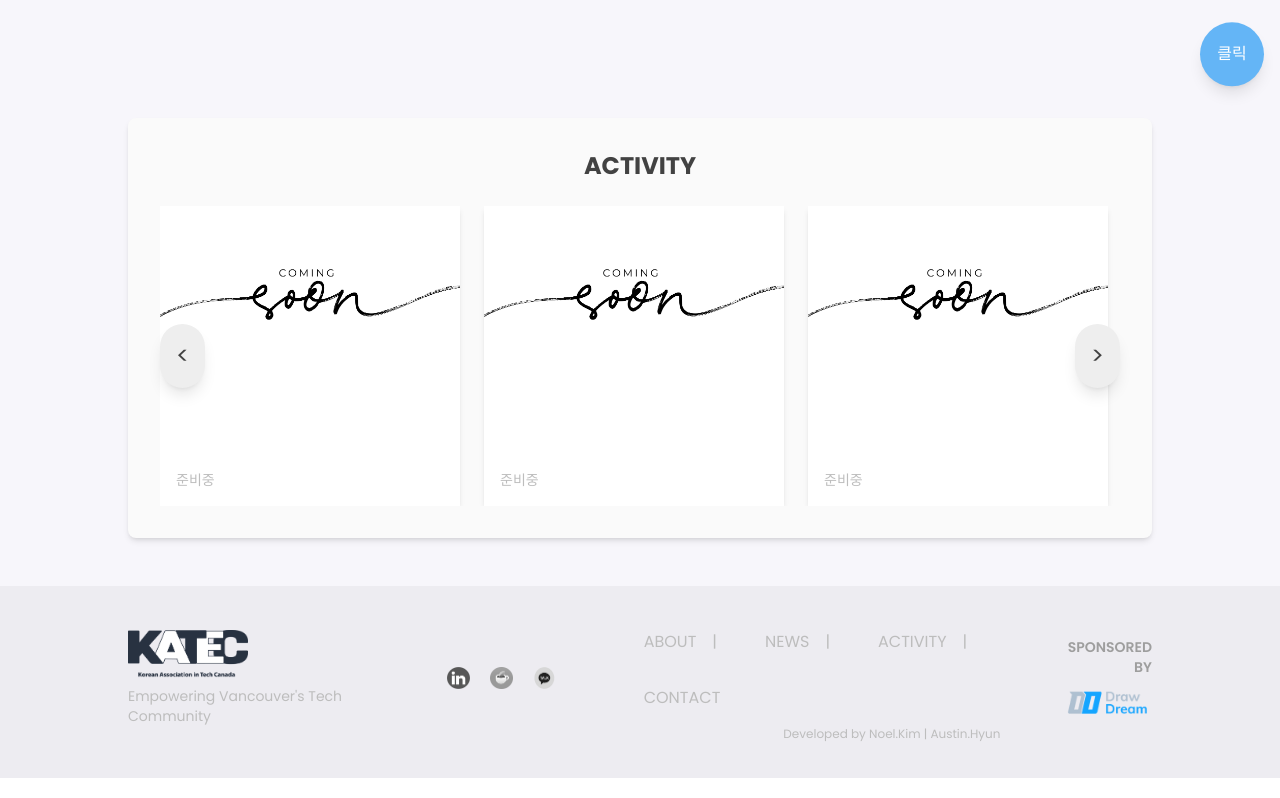
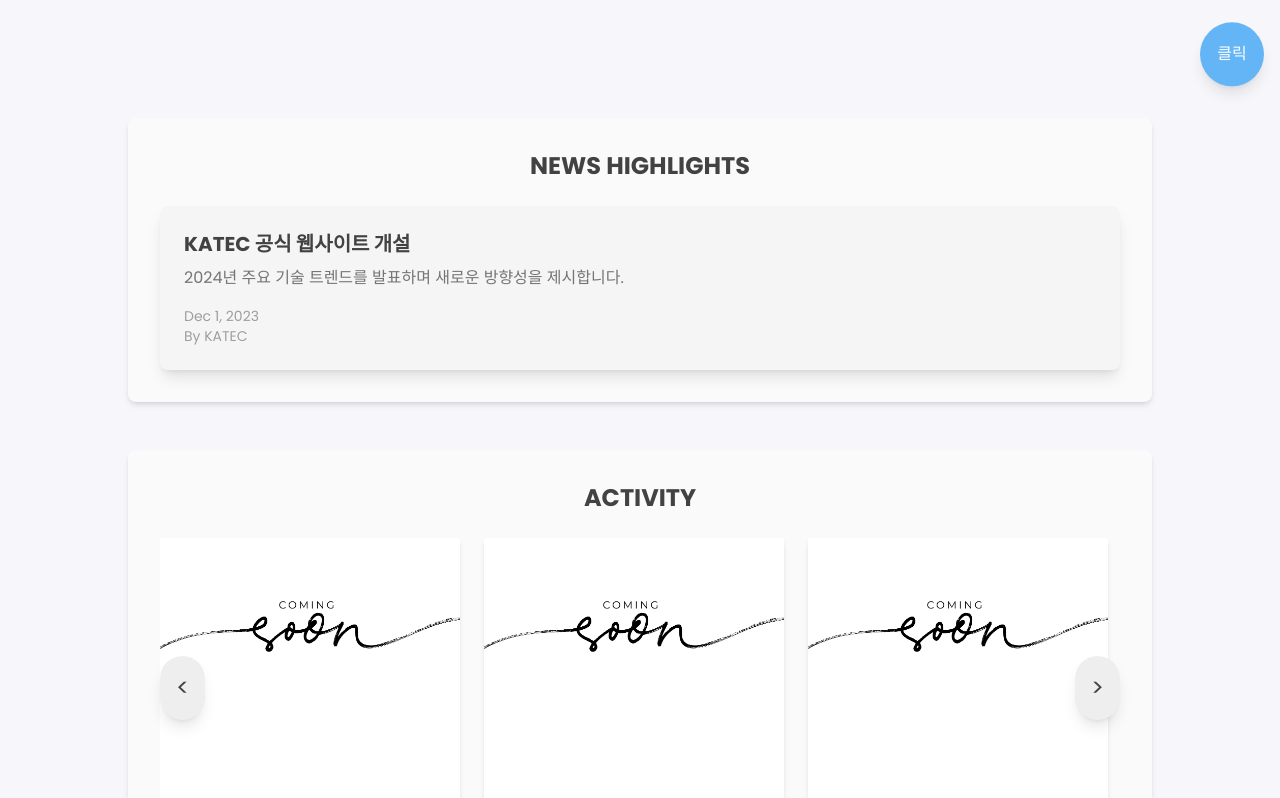
Before and after one commit to KATEC-Vancouver/katec-web-next, a Next.js app: page / in a window 1280 px wide. Shown: the part 682-1480 px from the top of the page. Built offline with nearby package versions, Linux system fonts and the light colour scheme.

Commit message:
finished newsflash card

```diff
--- a/app/activity/page.tsx
+++ b/app/activity/page.tsx
@@ -1,7 +1,7 @@
 'use client';
 
 import React, { useState } from 'react';
-import CardDefault from '@/components/Card/CardDefault';
+import CardDefault from '@/components/Card/ActivityCardDefault';
 import Modal from '@/components/Modal/Modal';
 
 
--- a/app/news/page.tsx
+++ b/app/news/page.tsx
@@ -1,8 +1,9 @@
 'use client';
 
 import React, { useState } from 'react';
+import NewsCardDefault from '@/components/Card/NewsCardDefault'; // 재사용 가능한 뉴스 카드 컴포넌트
 
-const news = [
+export const news = [
   {
     title: "2024 박기범님 세미나 진행",
     date: "Oct 5, 2024",
@@ -35,6 +36,7 @@ const news = [
   },
 ];
 
+
 const NewsPage: React.FC = () => {
   const [selectedNews, setSelectedNews] = useState<null | typeof news[0]>(null);
 
@@ -42,35 +44,35 @@ const NewsPage: React.FC = () => {
 
   return (
     <div className="flex flex-col items-center justify-center gap-8 px-4 py-10 md:px-20 bg-[#f7f6fb] pt-[100px] min-h-screen">
-      {/* content & text */}
+      {/* Header */}
       <div className="w-full max-w-6xl text-center">
         <h2 className="text-3xl font-bold text-gray-800 mb-6">NEWS</h2>
       </div>
 
-      {/* card list */}
+      {/* 카드 리스트 */}
       <div className="w-full max-w-6xl">
         <div className="grid gap-6 mt-8 sm:grid-cols-1 lg:grid-cols-1 w-full">
           {news.map((item, index) => (
             <div
               key={index}
-              className="relative bg-[#f7f6fb] p-6 border border-transparent hover:border-gray-300 hover:shadow-xl transition w-full cursor-pointer"
-              onClick={() => setSelectedNews(item)}
+              onClick={() => setSelectedNews(item)} // 클릭 시 모달 열기
+              className="cursor-pointer"
             >
-              <h3 className="text-xl font-bold text-gray-800">{item.title}</h3>
-              <p className="mt-2 text-gray-600">{item.desc}</p>
-              <div className="mt-4 text-sm text-gray-500">
-                <p>{item.date}</p>
-                <p>By {item.author}</p>
-              </div>
+              <NewsCardDefault
+                title={item.title}
+                desc={item.desc}
+                date={item.date}
+                author={item.author}
+              />
             </div>
           ))}
         </div>
       </div>
 
-      {/* Modal */}
+      {/* 모달 */}
       {selectedNews && (
         <div className="fixed inset-0 bg-black bg-opacity-50 flex items-center justify-center z-50">
-          <div className="bg-white rounded-lg shadow-lg p-6 w-full max-w-lg relative">
+          <div className="bg-blue-gray-500 rounded-lg shadow-lg p-6 w-full max-w-lg relative">
             <button
               onClick={closeModal}
               className="absolute top-4 right-4 text-gray-500 hover:text-gray-700"
--- a/components/Card/CardDefault.tsx
+++ b/components/Card/ActivityCardDefault.tsx
@@ -10,7 +10,8 @@ interface CardProps {
 
 const CardDefault: FC<CardProps> = ({ title, desc, img, date }) => {
   return (
-    <div className="w-full bg-white shadow-md overflow-hidden flex flex-col h-[300px]">
+    <div className="w-full bg-white shadow-md overflow-hidden flex flex-col h-[300px] transition-transform hover:scale-105">
+
 
       <div className="h-[60%] w-full flex-shrink-0">
         <Image
--- /dev/null
+++ b/components/Card/NewsCardDefault.tsx
@@ -0,0 +1,24 @@
+// NewsCardDefault.tsx
+import React, { FC } from "react";
+
+interface NewsCardProps {
+  title: string;
+  desc: string;
+  date: string;
+  author: string;
+}
+
+const NewsCardDefault: FC<NewsCardProps> = ({ title, desc, date, author }) => {
+  return (
+    <div className="w-full bg-gray-100 p-6 rounded-lg shadow-lg transition-transform hover:scale-105">
+      <h3 className="text-xl font-bold text-gray-800">{title}</h3>
+      <p className="mt-2 text-gray-600">{desc}</p>
+      <div className="mt-4 text-sm text-gray-500">
+        <p>{date}</p>
+        <p>By {author}</p>
+      </div>
+    </div>
+  );
+};
+
+export default NewsCardDefault; // 반드시 default로 export
--- a/components/Home/ActivityHighlights/ActivityHighlights.tsx
+++ b/components/Home/ActivityHighlights/ActivityHighlights.tsx
@@ -1,6 +1,6 @@
 'use client';
 import React, { useState, useRef, useEffect } from 'react';
-import CardDefault from '@/components/Card/CardDefault';
+import CardDefault from '@/components/Card/ActivityCardDefault';
 import Modal from '@/components/Modal/Modal';
 import { posts } from '@/app/activity/page'; // posts data
 
--- a/components/Home/Footer/Footer.tsx
+++ b/components/Home/Footer/Footer.tsx
@@ -88,7 +88,7 @@ const Footer = () => {
               </li>
             </ul>
             {/* 추가 텍스트 */}
-            <p className="text-xs text-gray-400 mt-4 text-right">Developed by Noel.Kim | Austin.Hyun</p>
+            <p className="text-xs text-gray-400 mt-4 text-right">Developed by Noel.Kim Seung-yeop.Hyun </p>
           </div>
 
           {/* Right - Sponsor Section */}
--- a/components/Home/Home.tsx
+++ b/components/Home/Home.tsx
@@ -1,6 +1,7 @@
 'use client';
 import React, { useEffect } from 'react';
 import Headline from './Headline/Headline';
+import NewsHighlights from './NewsHighlights/NewsHighlights';
 import ActivityHighlights from './ActivityHighlights/ActivityHighlights';
 import Aos from 'aos';
 import 'aos/dist/aos.css';
@@ -22,7 +23,9 @@ const Home = () => {
   return (
     <div className="bg-[#f7f6fb] overflow-hidden">
       <Headline />
+      <NewsHighlights />
       <ActivityHighlights />
+
     </div>
   );
 };
--- /dev/null
+++ b/components/Home/NewsHighlights/NewsHighlights.tsx
@@ -0,0 +1,42 @@
+'use client';
+
+import React, { useState, useEffect } from 'react';
+import NewsCardDefault from '@/components/Card/NewsCardDefault'; // NewsCardDefault 컴포넌트 가져오기
+import { news } from '@/app/news/page'; // 뉴스 데이터 가져오기
+
+const NewsHighlights: React.FC = () => {
+  const [currentIndex, setCurrentIndex] = useState(0); // 현재 보여지는 뉴스의 인덱스
+  const [fade, setFade] = useState(true); // 페이드 애니메이션 상태
+
+  useEffect(() => {
+    const interval = setInterval(() => {
+      setFade(false); // 페이드 아웃 시작
+      setTimeout(() => {
+        setCurrentIndex((prevIndex) => (prevIndex + 1) % news.length); // 다음 뉴스로 전환
+        setFade(true); // 페이드 인 시작
+      }, 500); // 페이드 아웃 시간
+    }, 3000); // 3초마다 뉴스 전환
+
+    return () => clearInterval(interval); // 컴포넌트 언마운트 시 클리어
+  }, []);
+
+  return (
+    <div className="w-[90%] sm:w-[80%] mx-auto mb-12 bg-gray-50 shadow-md rounded-lg p-8">
+      <h2 className="text-2xl font-bold text-center text-gray-800 mb-6">NEWS HIGHLIGHTS</h2>
+      <div
+        className={`transition-opacity duration-500 ${
+          fade ? 'opacity-100' : 'opacity-0'
+        }`}
+      >
+        <NewsCardDefault
+          title={news[currentIndex].title}
+          desc={news[currentIndex].desc}
+          date={news[currentIndex].date}
+          author={news[currentIndex].author}
+        />
+      </div>
+    </div>
+  );
+};
+
+export default NewsHighlights;
```
